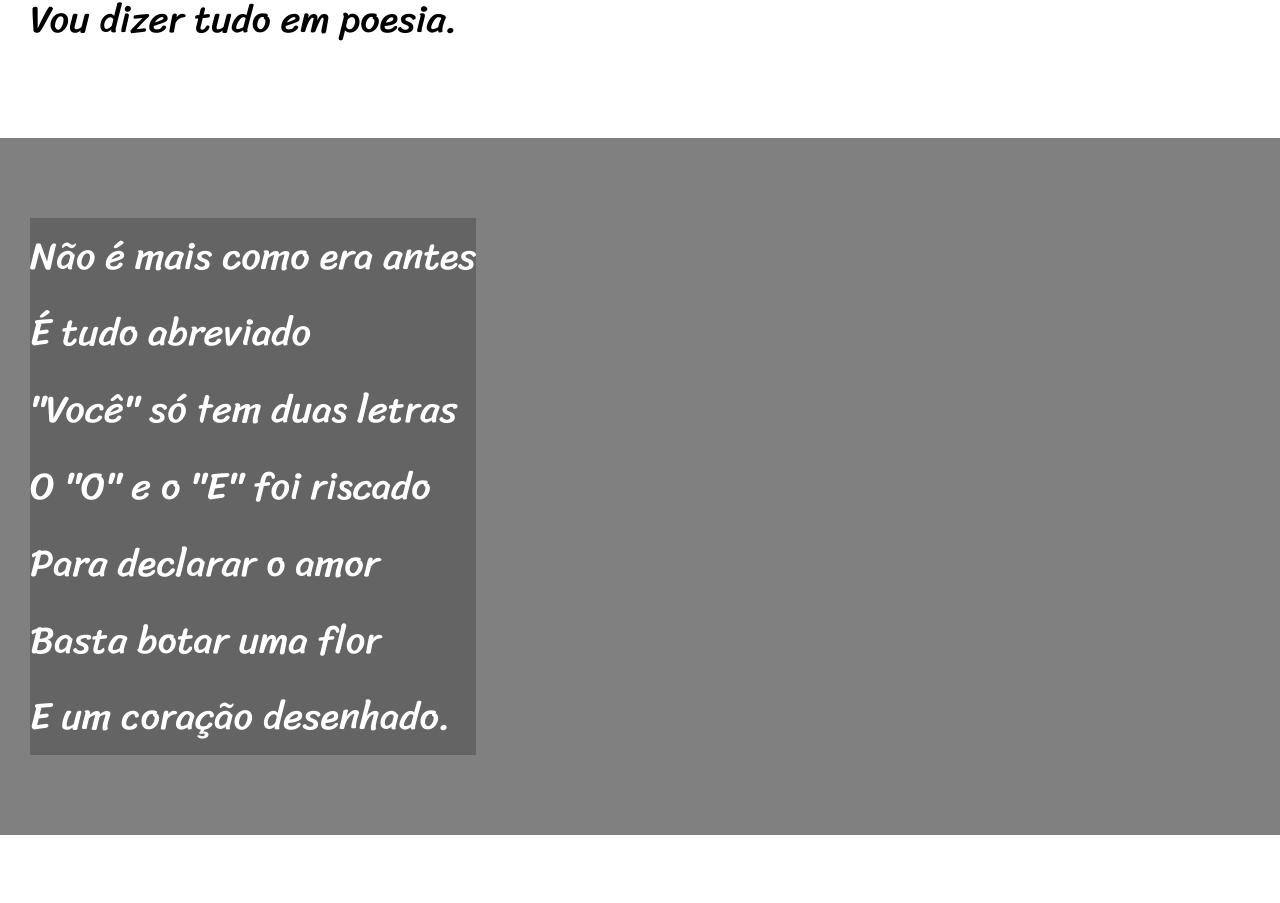
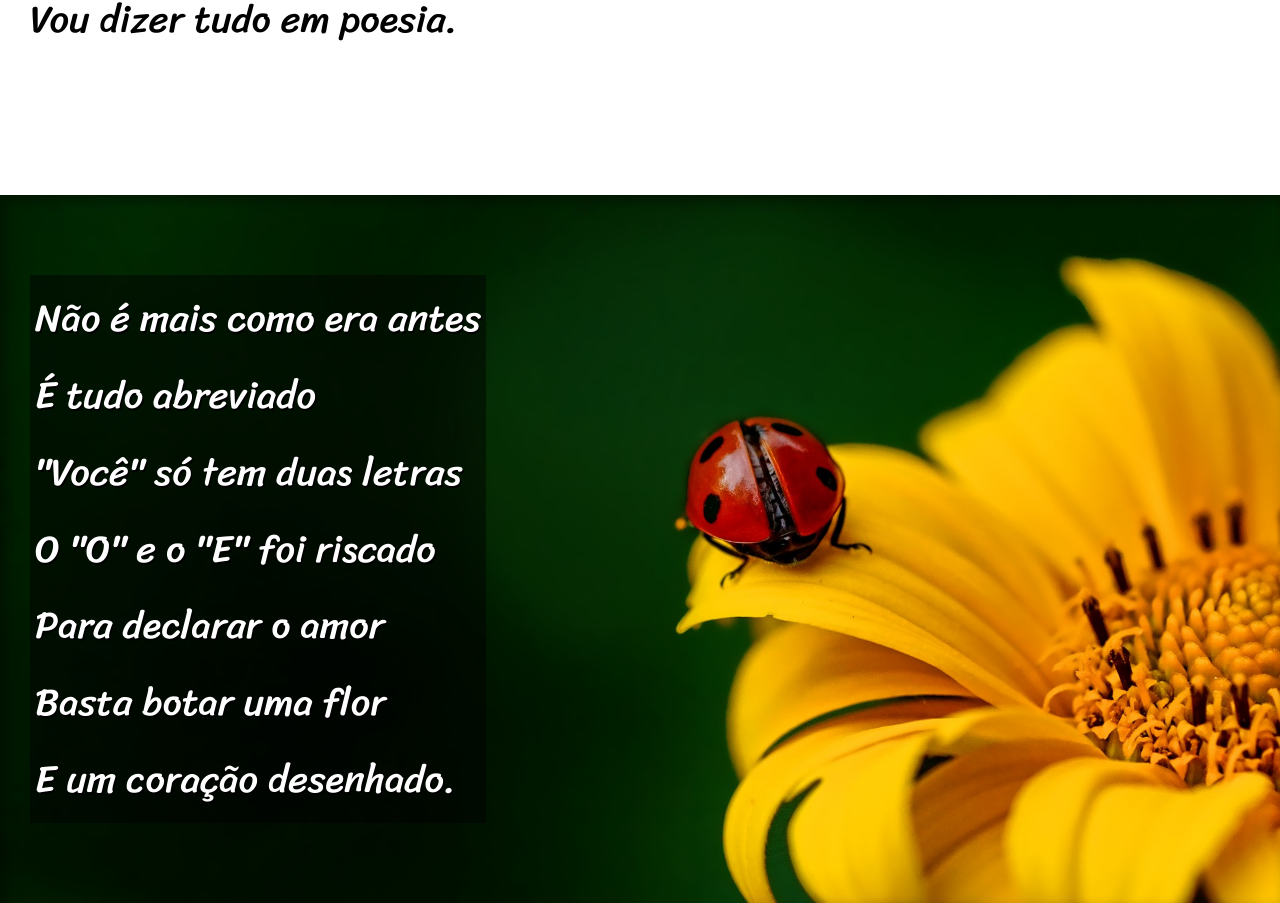
Before and after one commit to rafaels-rocha/cordel-projeto, a plain HTML site: page index.html in a window 1280 px wide. Shown: the part 778-1681 px from the top of the page. Drawn offline with nearby package versions, Linux system fonts and the light colour scheme.

Commit message:
Finalizando

```diff
--- a/index.html
+++ b/index.html
@@ -29,7 +29,7 @@
 
     </section>
 
-    <section class="imagem">
+    <section class="imagem" id="img01">
         <p>
             Não é mais como era antes <br>
             É tudo abreviado <br>
@@ -63,7 +63,7 @@
         </p>
     </section>
 
-    <section class="imagem">
+    <section class="imagem" id="img02">
         <p>
             Tenho saudade das cartas <br>
             Escritas com a própria mão <br>
--- a/style.css
+++ b/style.css
@@ -66,6 +66,10 @@ section{
     padding-left: 30px;
     font-family: var(--font3);
     font-size: 3vw;
+
+}
+section > p{
+    padding-bottom: 1.5em;
 }
 
 .normal{
@@ -76,10 +80,26 @@ section{
 .imagem{
     background-color: grey ;
     color: white;
+    box-shadow: inset 6px 6px 13px 0px rgba(0, 0, 0, 0.37);
+    background-attachment: fixed;
+
+}
+
+#img01{
+    background-image: url(imagens/background001.jpg);
+    background-position: right center;
+    background-size: cover;
+}
+
+#img02{
+    background-image: url(imagens/background002.jpg);
+    background-size: cover;
 
 }
 
 section.imagem > p{
     display: inline-block;
-    background-color: rgba(0, 0, 0, 0.219);
+    background-color: rgba(0, 0, 0, 0.466);
+    padding: 5px;
+    text-shadow: 1.5px 1.5px 0px black;
 }
```
